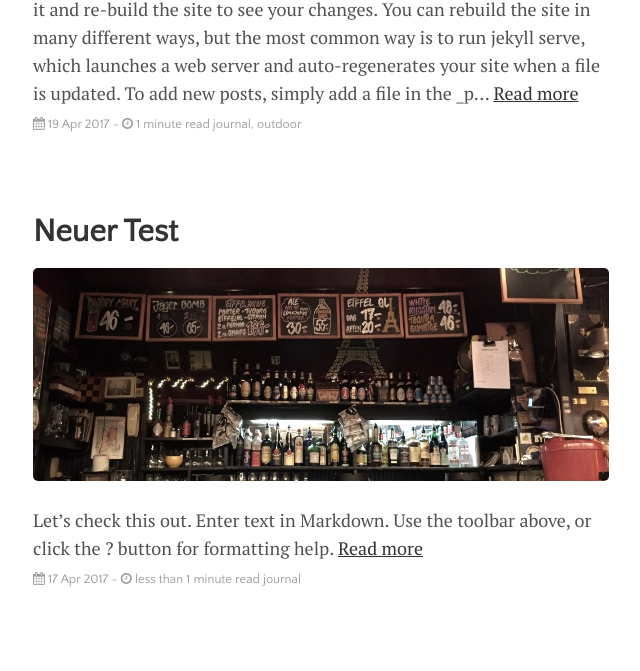
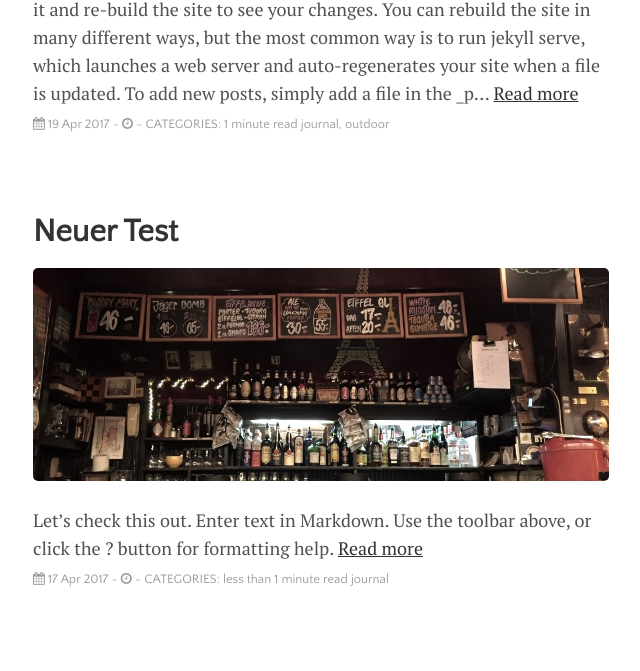
Before and after one commit to JohnnyFBeat/johnnyfbeat.github.io, a Jekyll site: the page built from index.html, in a window 1280 px wide. Shown: the part 491-1162 px from the top of the page, without its empty margins (319-959 px from the left). Built offline with Jekyll 4.4.1, drawn with Linux system fonts in a browser that asks for light colours; nearby versions of some CDN libraries; the list of posts is cut into pages by our own code.

Commit message:
Update index.html

```diff
--- a/index.html
+++ b/index.html
@@ -13,7 +13,7 @@ title: Home
   {% endif %}
   <p>
     {{ post.content | strip_html | truncate: 350 }} <a href="{{ site.github.url }}{{ post.url }}">Read more</a>
-    <span class="post-date" style="margin-top:3px"><i class="fa fa-calendar" aria-hidden="true"></i> {{ post.date | date_to_string }} - <i class="fa fa-clock-o" aria-hidden="true"></i> {% include read-time.html %}{{ post.categories | join: ', ' }}</span>
+    <span class="post-date" style="margin-top:3px"><i class="fa fa-calendar" aria-hidden="true"></i> {{ post.date | date_to_string }} - <i class="fa fa-clock-o" aria-hidden="true"></i> - CATEGORIES: {% include read-time.html %}{{ post.categories | join: ', ' }}</span>
   </p>
 </div>
 {% endfor %}
```
